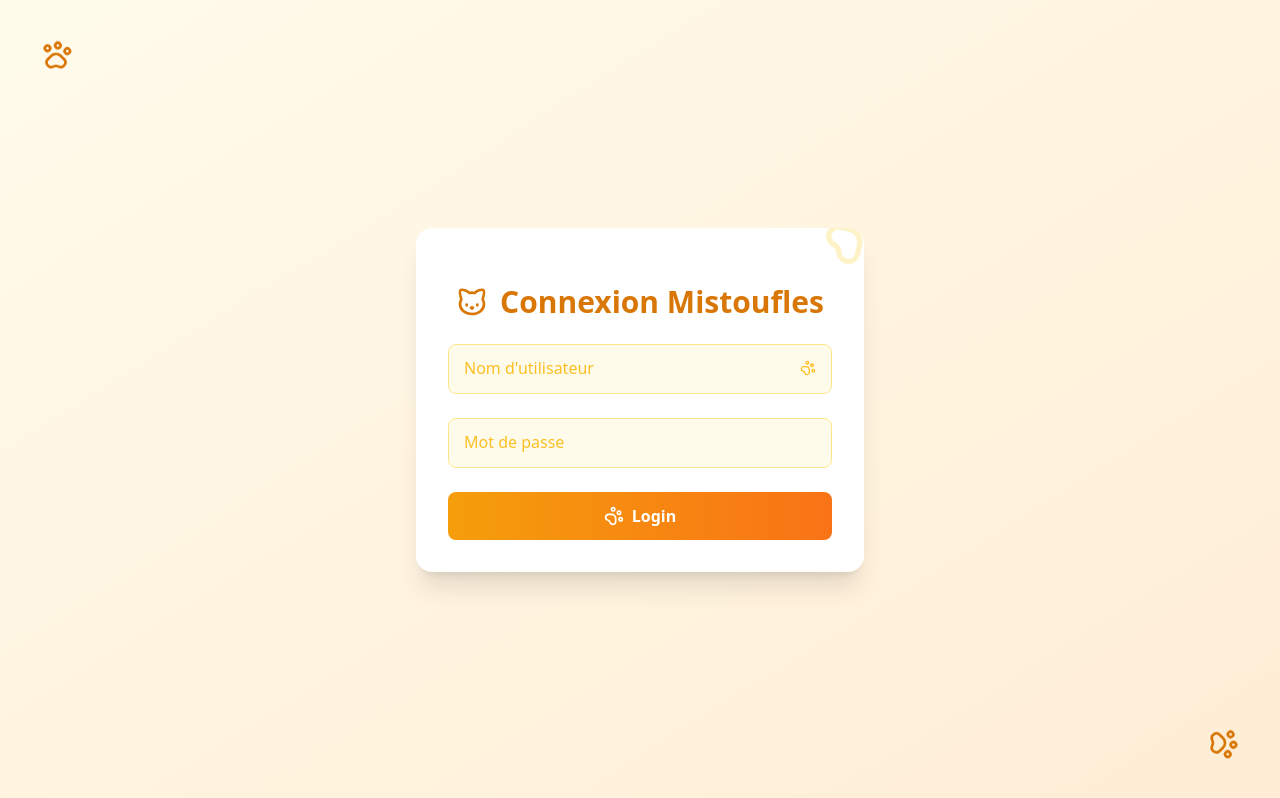
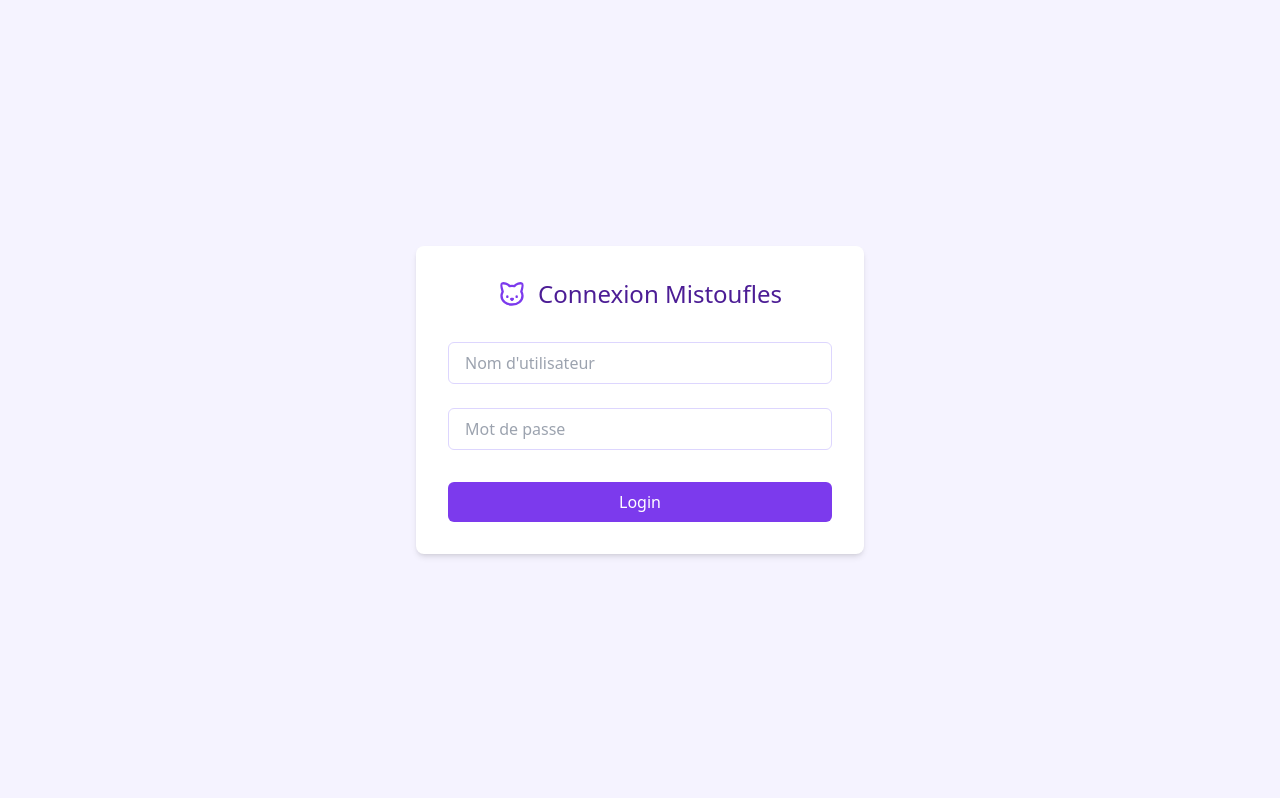
Before and after one commit to Reeflex-M/Mistoufles-App, a React (Vite) app in the folder frontend/: page /login in a window 1280 px wide. Built offline with nearby package versions, Linux system fonts and the light colour scheme.

Commit message:
Refactor le composant Form : supprimer les icônes PawPrint, améliorer le style et la lisibilité des champs de saisie

```diff
--- a/frontend/src/components/Form.jsx
+++ b/frontend/src/components/Form.jsx
@@ -4,7 +4,7 @@ import api from "../api";
 import { useNavigate } from "react-router-dom";
 import { ACCESS_TOKEN, REFRESH_TOKEN } from "../constants";
 import "../index.css";
-import { PawPrint, Cat } from "lucide-react";
+import { Cat } from "lucide-react";
 
 function Form({ route, method }) {
   const [username, setUsername] = useState("");
@@ -35,32 +35,14 @@ function Form({ route, method }) {
   };
 
   return (
-    <div className="min-h-screen bg-gradient-to-br from-amber-50 to-orange-100 flex items-center justify-center p-4">
-      <div className="absolute top-10 left-10 animate-bounce">
-        <PawPrint
-          size={32}
-          className="text-amber-600 transform rotate-[-45deg]"
-        />
-      </div>
-      <div className="absolute bottom-10 right-10 animate-bounce delay-100">
-        <PawPrint
-          size={32}
-          className="text-amber-600 transform rotate-[45deg]"
-        />
-      </div>
-
+    <div className="min-h-screen bg-violet-50 flex items-center justify-center p-4">
       <form
         onSubmit={handleSubmit}
-        className="w-full max-w-md bg-white rounded-2xl shadow-xl p-8 space-y-6 relative overflow-hidden"
+        className="w-full max-w-md bg-white rounded-lg shadow-md p-8 space-y-8"
       >
-        {/* Décoration d'arrière-plan */}
-        <div className="absolute -right-6 -top-6 text-amber-100 transform rotate-12">
-          <PawPrint size={64} />
-        </div>
-
         <div className="flex items-center justify-center gap-3 mb-8">
-          <Cat size={32} className="text-amber-600" />
-          <h1 className="text-3xl font-bold text-center text-amber-600">
+          <Cat size={28} className="text-violet-600" />
+          <h1 className="text-2xl font-medium text-center text-violet-900">
             Connexion Mistoufles
           </h1>
         </div>
@@ -72,23 +54,11 @@ function Form({ route, method }) {
               id="username"
               value={username}
               onChange={(e) => setUsername(e.target.value)}
-              className="peer w-full px-4 py-3 rounded-lg border border-amber-200
-                                    placeholder-transparent focus:outline-none focus:border-amber-500
-                                    focus:ring-2 focus:ring-amber-200 transition-all duration-300
-                                    bg-amber-50"
-              placeholder="Username"
-            />
-            <label
-              htmlFor="username"
-              className="absolute left-4 -top-6 text-sm text-amber-700
-                                    peer-placeholder-shown:text-base peer-placeholder-shown:text-amber-400
-                                    peer-placeholder-shown:top-3 transition-all duration-300"
-            >
-              Nom d&apos;utilisateur
-            </label>
-            <PawPrint
-              size={16}
-              className="absolute right-4 top-4 text-amber-400"
+              className="w-full px-4 py-2 rounded-md border border-violet-200
+                        focus:outline-none focus:border-violet-500
+                        focus:ring-1 focus:ring-violet-200
+                        bg-white"
+              placeholder="Nom d'utilisateur"
             />
           </div>
 
@@ -98,51 +68,34 @@ function Form({ route, method }) {
               id="password"
               value={password}
               onChange={(e) => setPassword(e.target.value)}
-              className="peer w-full px-4 py-3 rounded-lg border border-amber-200
-                                    placeholder-transparent focus:outline-none focus:border-amber-500
-                                    focus:ring-2 focus:ring-amber-200 transition-all duration-300
-                                    bg-amber-50"
-              placeholder="Password"
+              className="w-full px-4 py-2 rounded-md border border-violet-200
+                        focus:outline-none focus:border-violet-500
+                        focus:ring-1 focus:ring-violet-200
+                        bg-white"
+              placeholder="Mot de passe"
             />
-            <label
-              htmlFor="password"
-              className="absolute left-4 -top-6 text-sm text-amber-700
-                                    peer-placeholder-shown:text-base peer-placeholder-shown:text-amber-400
-                                    peer-placeholder-shown:top-3 transition-all duration-300"
-            >
-              Mot de passe
-            </label>
           </div>
         </div>
 
         <button
           type="submit"
-          className="group w-full bg-gradient-to-r from-amber-500 to-orange-500 text-white font-semibold
-                             py-3 px-4 rounded-lg hover:from-amber-600 hover:to-orange-600
-                             focus:outline-none focus:ring-2 focus:ring-amber-500
-                             focus:ring-offset-2 transform transition-all duration-300
-                             hover:scale-[1.02] active:scale-[0.98] hover:shadow-lg
-                             relative overflow-hidden"
+          className="w-full bg-violet-600 text-white font-medium
+                    py-2 px-4 rounded-md hover:bg-violet-700
+                    focus:outline-none focus:ring-2 focus:ring-violet-500
+                    focus:ring-offset-2 transition-colors duration-200"
           disabled={loading}
         >
-          <span className="flex items-center justify-center gap-2">
-            {loading ? (
-              <div className="animate-spin rounded-full h-5 w-5 border-2 border-white border-t-transparent" />
-            ) : (
-              <>
-                <PawPrint
-                  size={20}
-                  className="transform group-hover:rotate-12 transition-transform duration-300"
-                />
-                {name}
-              </>
-            )}
-          </span>
+          {loading ? (
+            <div className="animate-spin rounded-full h-5 w-5 border-2 border-white border-t-transparent mx-auto" />
+          ) : (
+            name
+          )}
         </button>
       </form>
     </div>
   );
 }
+
 Form.propTypes = {
   route: PropTypes.string.isRequired,
   method: PropTypes.oneOf(["login", "register"]).isRequired,
```
